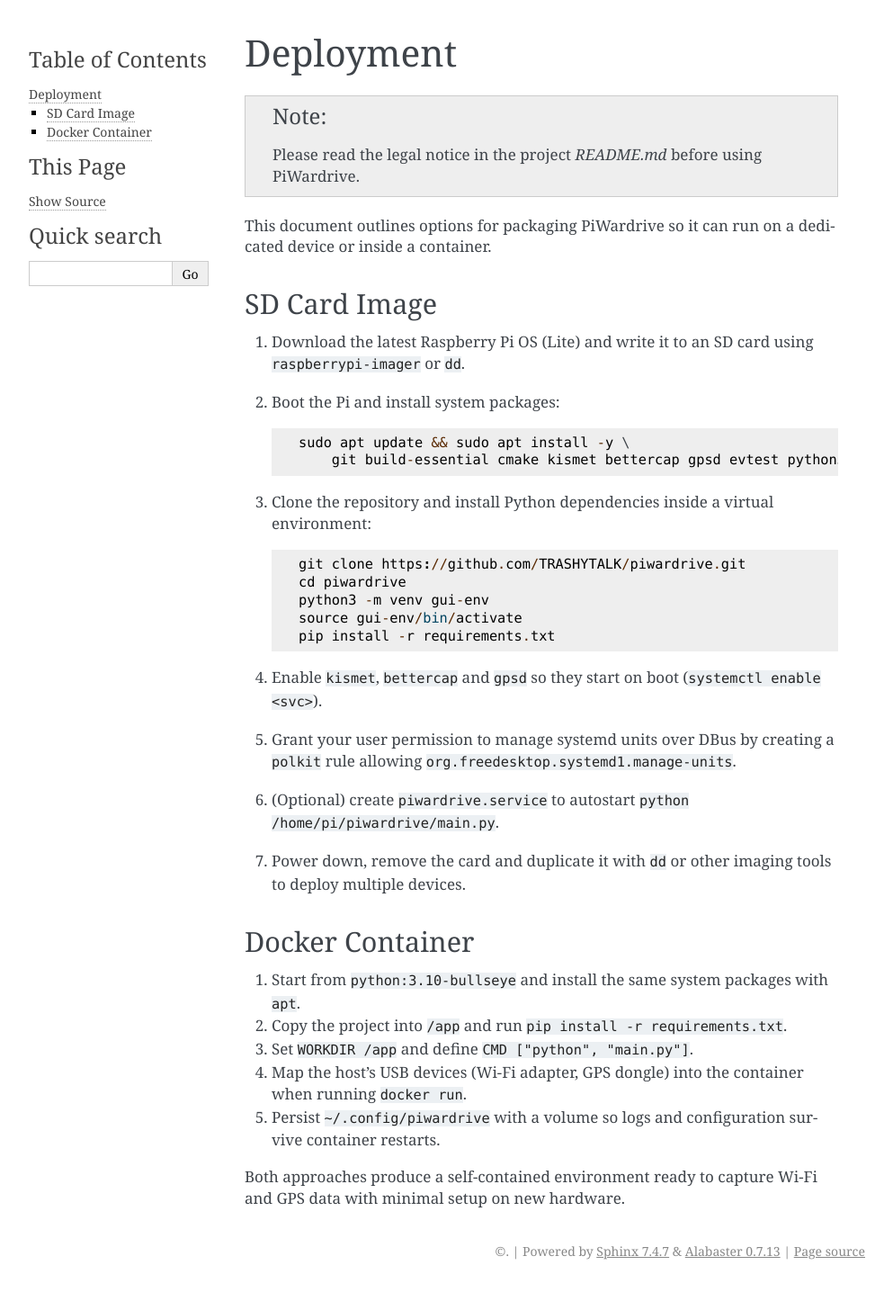
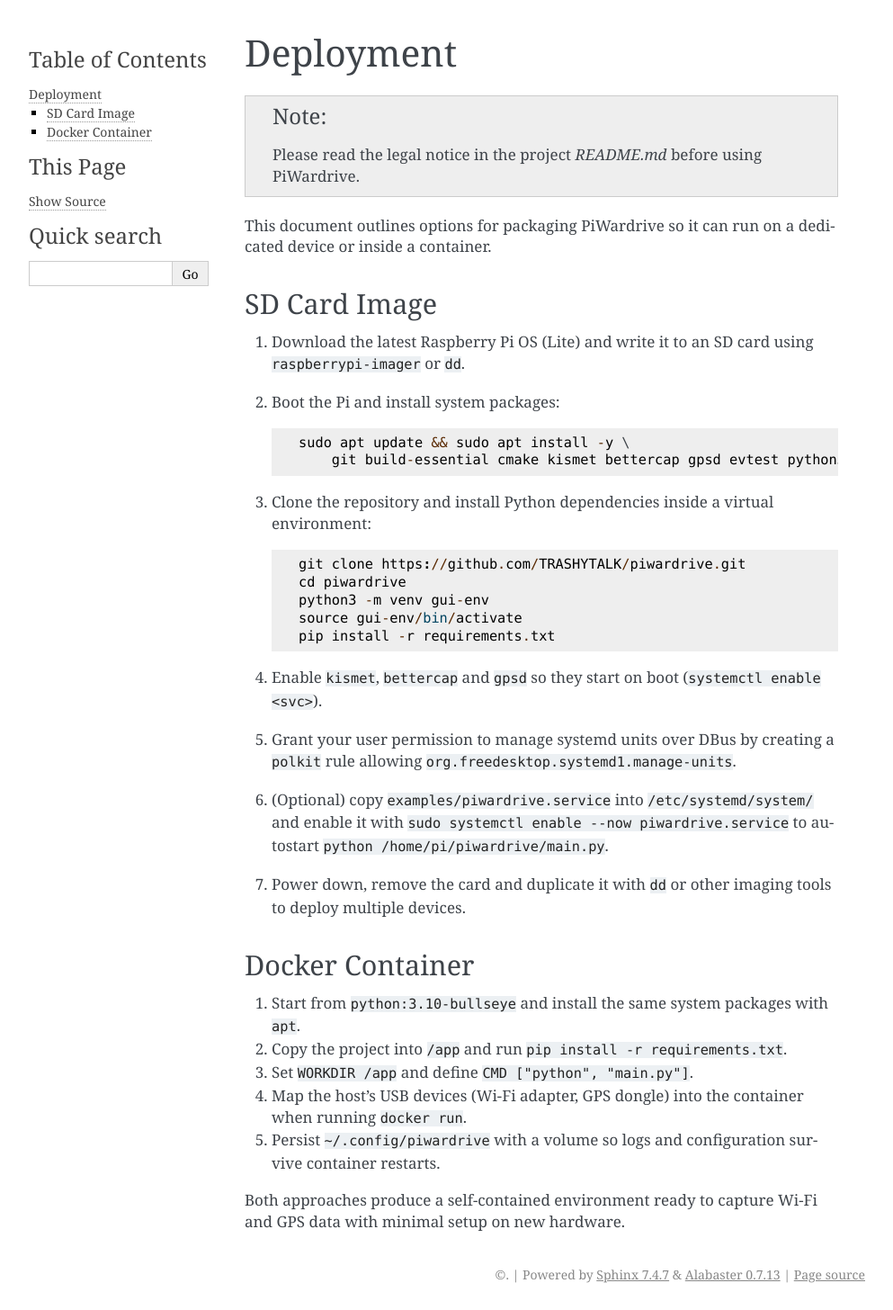
Before and after one commit to Trashytalk/piwardrive, a Sphinx documentation site: the page built from docs/deployment.rst, in a window 1280 px wide. Shown: the whole page at 90% size, without its empty margins (148-1141 px from the left). Built offline with Sphinx 7.4.7, drawn with Linux system fonts in a browser that asks for light colours; before the commit the page ends 1430 px from its top, so only the background shows below that.

Commit message:
docs: add systemd service instructions

```diff
--- a/docs/deployment.rst
+++ b/docs/deployment.rst
@@ -25,7 +25,9 @@ SD Card Image
 
 4. Enable ``kismet``, ``bettercap`` and ``gpsd`` so they start on boot (``systemctl enable <svc>``).
 5. Grant your user permission to manage systemd units over DBus by creating a ``polkit`` rule allowing ``org.freedesktop.systemd1.manage-units``.
-6. (Optional) create ``piwardrive.service`` to autostart ``python /home/pi/piwardrive/main.py``.
+6. (Optional) copy ``examples/piwardrive.service`` into ``/etc/systemd/system/``
+   and enable it with ``sudo systemctl enable --now piwardrive.service`` to
+   autostart ``python /home/pi/piwardrive/main.py``.
 7. Power down, remove the card and duplicate it with ``dd`` or other imaging tools to deploy multiple devices.
 
 Docker Container
```
Also changed, not shown: README.md (+21 -1 lines), 1 other file.
